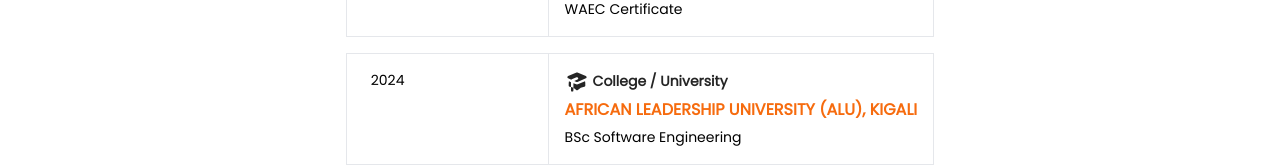
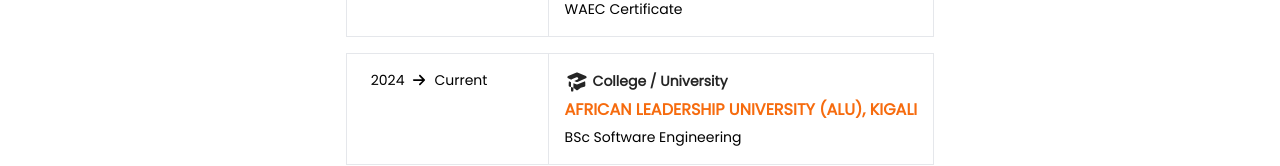
Before and after one commit to Nkemakolamuko/main-portfolio, a React (Vite) app: page /education in a window 1280 px wide. Shown: the part 314-480 px from the top of the page. Built offline with nearby package versions, Linux system fonts and the light colour scheme.

Commit message:
Create page for Educational Achievements --

```diff
--- a/src/components/pages/Education.jsx
+++ b/src/components/pages/Education.jsx
@@ -33,7 +33,7 @@ const Education = () => {
           />
           <EducationCards
             startYear={"2024"}
-            endYear={""}
+            endYear={"Current"}
             school={"African Leadership University (ALU), Kigali"}
             type={"College / University"}
             cert={"BSc Software Engineering"}
```
